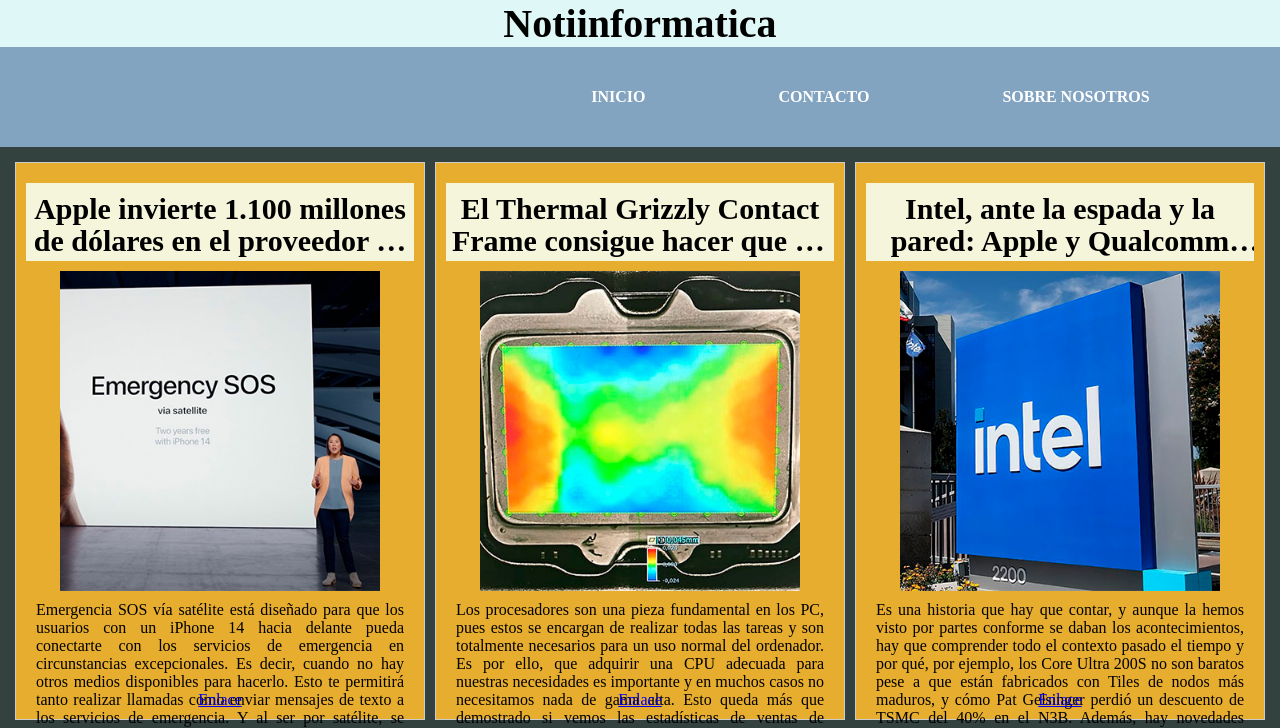
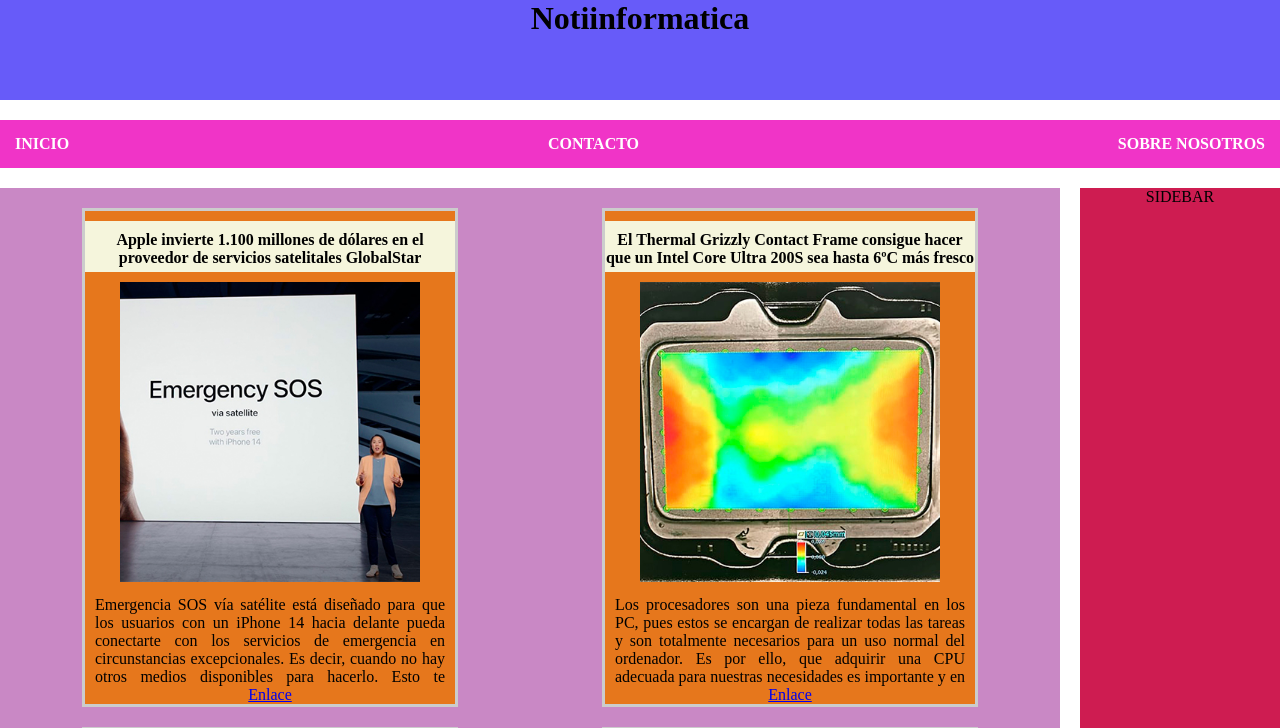
Before and after one commit to Endkon/bootcamp, a plain HTML site: page index.html in a window 1280 px wide. Shown: the top 728 px of the page. Drawn offline with Linux system fonts and the light colour scheme.

Commit message:
7 de noviembre

```diff
--- a/css/style.css
+++ b/css/style.css
@@ -2,29 +2,72 @@
     margin:0px;
     padding: 0px;
 }
+.grid-container > *{
+    text-align: center;
+}
+.grid-container{
+    display: grid;
+    gap: 20px;
+    grid-template:
+    "header" 200px
+    "navbar" 100px
+    "main" auto
+    "sidebar"
+    "footer";
 
-body {
-    background-color: #33423e;
-    font-size: 100%;
+    .header{
+        grid-area: header;
+        background-color: #675bf9;
+    }
+    .navbar{
+        grid-area: navbar;
+        background-color: #f034c7;
+        display: flexbox;
+    }
+    .main{
+        grid-area: main;
+        background-color: #67e934;
+        background: #c988c5;
+        display: flex;
+        align-items: stretch;
+        flex-wrap: wrap; /* Allow items to wrap onto the next line */
+        justify-content: space-around; /* Distribute space around items */
+        padding: 0.625rem;
+        box-sizing: border-box; /* Include padding in width calculations */
+    }
+    .sidebar{
+        grid-area: sidebar;
+        background-color: #ce1c51;
+    }
+    .footer{
+        grid-area: footer;
+        background-color: #858491;
+    }
+    @media (min-width: 768px){
+        grid-template:
+            "header navbar" 50px
+            "header navbar" 50px
+            "sidebar main" auto
+            "footer footer" 100px/
+            300px auto;
+    }
+    @media (min-width: 992px){
+        grid-template:
+            "header header header" 100px
+            "navbar navbar navbar" auto
+            "main main sidebar" auto
+            "footer footer footer" 100px/
+            300px auto 200px;
+    }
 }
-nav{
-    z-index: 10;
-    left: 0;
-    right: 0;
-    top: 0;
-    padding: 0 5%;
-    height: 100px;
-    background-color: #9fc8f1bb;
-}
-
 nav .list{
     float: right;
     padding: 0;
     margin: 0;
-    width: 60%;
+    width: 100%;
     height: 100%;
     display: flex;
-    justify-content: space-around;
+    justify-content: space-between;
     align-items: center;
 }
 nav .list li{
@@ -42,35 +85,20 @@ nav .list a{
 nav .list a:hover {
     border-bottom: 4px solid #675bf9;
 }
-div {
-    background-color: rgb(231, 173, 46);
-    min-width: 20rem;
-    font-style: normal;
-}
-
-h1 {
-    background-color: rgb(224, 247, 247);
-    color:rgb(0, 0, 0);
-    text-align: center;
-    font-size: 2.5em;
-}
-
 h2 {
-    font-size: 1.875em;
+    font-size: 1em;
     background-color: beige;
     text-align: center;
     margin-top: 0.625rem;
     margin-bottom: 0.625rem;
     padding-top: 0.625rem;
     padding-bottom: 0.275rem;
-    display: -webkit-box;
-    -webkit-line-clamp: 2; /* Número de líneas */
-    -webkit-box-orient: vertical;
-    overflow: hidden;
-    line-height: 2rem; /* Ajusta el tamaño de línea según sea necesario */
-    max-height: 4rem; /* Asegúrate de que sea suficiente para el número de líneas */
 }
-
+div {
+    background-color: rgb(231, 173, 46);
+    width: 350px;
+    font-style: normal;
+}
 p {
     color: rgb(0, 0, 0);
     text-align: justify;
@@ -79,40 +107,27 @@ p {
     padding-top: 0.625rem;
     font-size: 1rem;
     max-height: 5.625rem; /* Altura máxima */
+    overflow: clip;
+    text-overflow: clip;
+    white-space: normal;
 }
 
 .noticia {
-    height: 40vh;
-    width: 40vh;
+    height: 300px;
+    width: 300px;
+}
+.caja {
+    background-color: #e6771c;
+    border: 1px solid #23b890;
+    width: 370px;
+    margin: 0.636rem;
+    text-align: center;
+    border: 3px solid #ccc;
+    overflow: clip;
+    white-space: normal;
 }
 
-.contenedor-flex {
-    display: flex;
-    flex-wrap: wrap; /* Allow items to wrap onto the next line */
-    justify-content: space-around; /* Distribute space around items */
-    padding: 0.625rem;
-    box-sizing: border-box; /* Include padding in width calculations */
-    overflow: hidden;
+.publicidad{
+    height: 100%;
+    width: 100%;
 }
-
-.caja {
-    border: 1px solid #23b890;
-    width: 31.25rem;
-    margin: 0.313rem;
-    padding: 0.625rem;
-    text-align: center;
-    border: 1px solid #ccc;
-}
-
-/* Responsive layout - makes a one column-layout instead of a two-column layout */
-@media(min-width: 93.75rem) {
-    .caja {
-        flex: 20%;
-    }
-}
-
-@media(max-width: 93.75rem) {
-    .caja {
-      flex: 20rem;
-    }
-}
--- a/index.html
+++ b/index.html
@@ -1,24 +1,23 @@
-<DOCTYPE html>
+<!DOCTYPE html>
 	<html lang="en">
 
 	<head>
 		<meta charset="UTF-8">
-		<meta name="viewport" content="width=device-width, initial-scale=1">
+    <meta name="viewport" content="width=devide-width, initial-scale=1.0">
 		<title>Notiinformatica</title>
 		<link rel="stylesheet" href="css\style.css">
 	</head>
-
-	<body>
-		<h1>Notiinformatica</h1>
-		<nav>
-
+	<body class="grid-container">
+		<header class="header"><h1>Notiinformatica</h1></header>
+		<nav class="navbar">
 			<ul class="list">
 				<li><a href="#">Inicio</a></li>
 				<li><a href="#">Contacto</a></li>
 				<li><a href="#">Sobre Nosotros</a></li>
 			</ul>
 		</nav>
-		<section class="contenedor-flex">
+		<aside class="sidebar">SIDEBAR</aside>
+		<main class="main">
 			<div class="caja">
 				<h2>Apple invierte 1.100 millones de dólares en el proveedor de servicios satelitales GlobalStar</h2>
 				<img src="img\noticia-8-portada.jpg" alt="Apple y conexión satélital" class="noticia">
@@ -74,8 +73,6 @@
 				<a rel="nofollow"
 					href="https://elchapuzasinformatico.com/2024/10/ryzen-7-9800x3d-mode-turbo-poca-mejora-rendimiento/">Enlace</a>
 			</div>
-		</section>
-		<section class="contenedor-flex">
 			<div class="caja">
 				<h2>El Intel Core Ultra 9 285K está lastrado por sus E-Core y Caché: iguala al Ryzen 7 7800X3D en juegos
 					haciéndole overclock a ambos apartados</h2>
@@ -102,9 +99,10 @@
 					href="https://elchapuzasinformatico.com/2024/11/asus-rog-thor-iii-fuentes-de-alimentacion-mosfet-gan/">Enlace</a>
 			</div>
 			<div class="caja">
-				<h2>Corea del Sur da el primer aviso: está vaciando el stock de chips en un momento donde la producción
+				<a rel="nofollow"
+					href="https://elchapuzasinformatico.com/2024/11/corea-del-sur-stock-chips-produccion-cae/"><h2>Corea del Sur da el primer aviso: está vaciando el stock de chips en un momento donde la producción
 					cae tras un año sin parar de subir</h2>
-				<img src="img\noticia-2-portada.jpg" alt="Foto de las instalaciones de Samsung" class="noticia">
+				<img src="img\noticia-2-portada.jpg" alt="Foto de las instalaciones de Samsung" class="noticia"></a>
 				<p>Por un lado, la demanda de hardware para IA no para de subir, pero por el otro... Se escucha
 					tormenta. En un mismo sector, el de los semiconductores, todas las grandes empresas a nivel mundial
 					que se encargan del diseño o la fabricación, o ambas, apuntan a la Inteligencia Artificial como el
@@ -113,27 +111,22 @@
 					financieros para este trimestre, parece que se está pidiendo auxilio. Corea del Sur lanza el primer
 					y preocupante aviso: su producción de chips cae tras un año frenético, y al mismo tiempo, están
 					vaciando el stock a un ritmo asombroso. ¿Qué demonios está pasando?</p>
-				<a rel="nofollow"
-					href="https://elchapuzasinformatico.com/2024/11/corea-del-sur-stock-chips-produccion-cae/">Enlace</a>
+
 			</div>
 			<div class="caja">
-				<h2>Las ventas de placas base desde Corea muestran la realidad de Intel: la gama media vende casi el 92%
+				<a rel="nofollow"
+					href="https://elchapuzasinformatico.com/2024/10/ventas-placas-chipset-intel-corea/"><h2>Las ventas de placas base desde Corea muestran la realidad de Intel: la gama media vende casi el 92%
 					y el formato M-ATX se lleva el 96%</h2>
-				<img src="img\noticia-1-portada.jpg" alt="Gráfica de ventas de placas base en Corea del Sur"
-					class="noticia">
+					<img src="img\noticia-1-portada.jpg" alt="Gráfica de ventas de placas base en Corea del Sur"
+					class="noticia"></a>
 				<p>Los procesadores son una pieza fundamental en los PC, pues estos se encargan de realizar todas las
 					tareas y son totalmente necesarios para un uso
 					normal del ordenador. Es por ello, que adquirir una CPU adecuada para nuestras necesidades es
 					importante y en muchos casos no necesitamos nada de
 					gama alta. Esto queda más que demostrado si vemos las estadísticas de ventas de chipsets Intel 600 y
 					700, donde veremos qué tipo de placa base es la más vendida en Corea.</p>
-				<a rel="nofollow"
-					href="https://elchapuzasinformatico.com/2024/10/ventas-placas-chipset-intel-corea/">Enlace</a>
 			</div>
-		</section>
-		<footer>
-
-		</footer>
+		</main>
+		<footer class="footer">FOOTER</footer>
 	</body>
-
-	</html>
+</html>
```
Also changed, not shown: prueba-grid.html (added, +131 -0 lines), img/publicidad.jpg (added).
